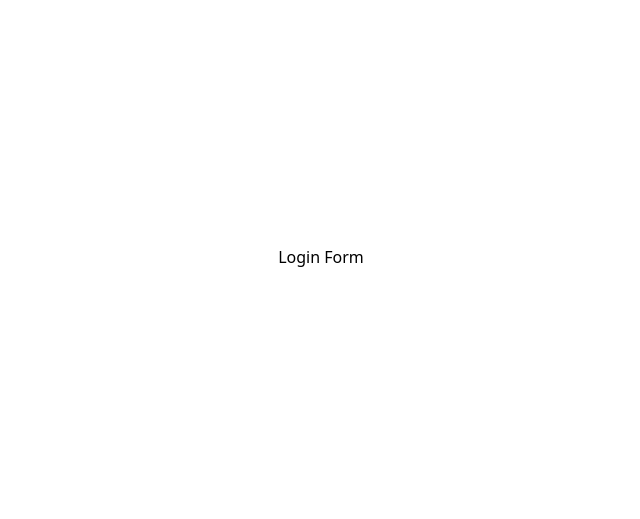
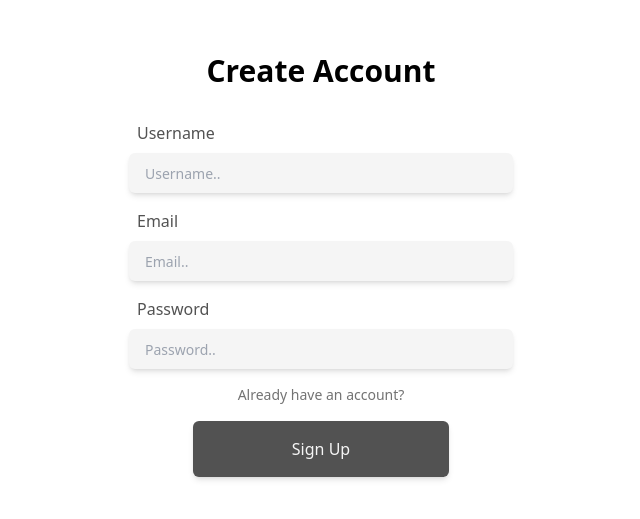
Before and after one commit to AnthonySaliba787/astra-feedback, a React (Vite) app: page /#/ in a window 1280 px wide. Shown: the part 143-662 px from the top of the page, without its empty margins (319-959 px from the left). Built offline with nearby package versions, Linux system fonts and the light colour scheme.

Commit message:
Implement signup and login pages with routing

```diff
--- a/package.json
+++ b/package.json
@@ -14,6 +14,7 @@
   "dependencies": {
     "react": "^18.2.0",
     "react-dom": "^18.2.0",
+    "react-icons": "^5.2.1",
     "react-router-dom": "^6.23.1"
   },
   "devDependencies": {
--- a/src/App.jsx
+++ b/src/App.jsx
@@ -1,4 +1,5 @@
 import { HashRouter, Route, Routes } from "react-router-dom";
+import SignUp from "./components/SignupForm";
 import LoginForm from "./components/LoginForm";
 import NoPage from "./components/NoPage";
 
@@ -7,7 +8,8 @@ function App() {
     <>
       <HashRouter>
         <Routes>
-          <Route exact path="/" element={<LoginForm />} />
+          <Route exact path="/" element={<SignUp />} />
+          <Route exact path="/login" element={<LoginForm />} />
           <Route path="*" element={<NoPage />} />
         </Routes>
       </HashRouter>
--- a/src/components/LoginForm.jsx
+++ b/src/components/LoginForm.jsx
@@ -1,8 +1,42 @@
+import { NavLink } from "react-router-dom";
+
 function LoginForm() {
   return (
     <>
-      <div className="max-w-[1000px] h-screen mx-auto text-center flex flex-col justify-center items-center">
-        <h1>Login Form</h1>
+      <div className="max-w-xl min-h-screen mx-auto text-center flex flex-col justify-center items-center px-8 py-8">
+        <div className="w-full flex flex-col justify-center items-center gap-4">
+          <h1 className="text-3xl font-semibold py-4">Login</h1>
+          <div className="w-full flex flex-col justify-center items-center gap-4">
+            <div className="w-3/4 flex flex-col justify-center gap-2">
+              <h2 className="w-full text-base font-medium text-neutral-600 text-left px-2">
+                Email
+              </h2>
+              <input
+                type="email"
+                placeholder="Email.."
+                className="bg-neutral-100 shadow-md rounded-md indent-2 py-2 px-2 placeholder:text-sm placeholder:font-medium hover:bg-neutral-200 focus:bg-neutral-200 duration-300"
+              />
+            </div>
+            <div className="w-3/4 flex flex-col justify-center gap-2">
+              <h2 className="w-full text-base font-medium text-neutral-600 text-left px-2">
+                Password
+              </h2>
+              <input
+                type="password"
+                placeholder="Password.."
+                className="bg-neutral-100 shadow-md rounded-md indent-2 py-2 px-2 placeholder:text-sm placeholder:font-medium hover:bg-neutral-200 focus:bg-neutral-200 duration-300"
+              />
+            </div>
+          </div>
+          <NavLink to={"/"} className="w-full flex justify-center items-center">
+            <p className="text-sm w-3/4 text-center px-2 cursor-pointer font-medium text-neutral-500 hover:text-neutral-800 duration-300">
+              Don't have an account?
+            </p>
+          </NavLink>
+          <button className="w-1/2 font-medium py-4 bg-neutral-600 text-neutral-100 shadow-md rounded-md hover:bg-neutral-500 focus:bg-neutral-500 active:bg-neutral-400 duration-300">
+            Login
+          </button>
+        </div>
       </div>
     </>
   );
--- /dev/null
+++ b/src/components/SignupForm.jsx
@@ -0,0 +1,84 @@
+import { useState } from "react";
+import { NavLink } from "react-router-dom";
+
+function LoginForm() {
+  const [inputValue, setInputValue] = useState("");
+  const [isPasswordShort, setIsPasswordShort] = useState(false);
+
+  const handleInputChange = (e) => {
+    setInputValue(e.target.value);
+  };
+
+  const handleShortPassword = () => {
+    if (inputValue.length < 8) {
+      setIsPasswordShort(true);
+    } else {
+      setIsPasswordShort(false);
+    }
+  };
+
+  return (
+    <>
+      <div className="max-w-xl min-h-screen mx-auto text-center flex flex-col justify-center items-center px-8 py-8">
+        <div className="w-full flex flex-col justify-center items-center gap-4">
+          <h1 className="text-3xl font-semibold py-4">Create Account</h1>
+          <div className="w-full flex flex-col justify-center items-center gap-4">
+            <div className="w-3/4 flex flex-col justify-center gap-2">
+              <h2 className="w-full text-base font-medium text-neutral-600 text-left px-2">
+                Username
+              </h2>
+              <input
+                type="text"
+                placeholder="Username.."
+                className="bg-neutral-100 shadow-md rounded-md indent-2 py-2 px-2 placeholder:text-sm placeholder:font-medium hover:bg-neutral-200 focus:bg-neutral-200 duration-300"
+              />
+            </div>
+            <div className="w-3/4 flex flex-col justify-center gap-2">
+              <h2 className="w-full text-base font-medium text-neutral-600 text-left px-2">
+                Email
+              </h2>
+              <input
+                type="email"
+                placeholder="Email.."
+                className="bg-neutral-100 shadow-md rounded-md indent-2 py-2 px-2 placeholder:text-sm placeholder:font-medium hover:bg-neutral-200 focus:bg-neutral-200 duration-300"
+              />
+            </div>
+            <div className="w-3/4 flex flex-col justify-center gap-2">
+              <h2 className="w-full text-base font-medium text-neutral-600 text-left px-2">
+                Password
+              </h2>
+              <input
+                type="password"
+                placeholder="Password.."
+                value={inputValue}
+                onChange={handleInputChange}
+                className="bg-neutral-100 shadow-md rounded-md indent-2 py-2 px-2 placeholder:text-sm placeholder:font-medium hover:bg-neutral-200 focus:bg-neutral-200 duration-300"
+              />
+              {isPasswordShort ? (
+                <p className="text-sm font-medium text-red-400">
+                  Password must be 8 characters minimum
+                </p>
+              ) : null}
+            </div>
+          </div>
+          <NavLink
+            to={"/login"}
+            className="w-full flex justify-center items-center"
+          >
+            <p className="text-sm w-3/4 text-center px-2 cursor-pointer font-medium text-neutral-500 hover:text-neutral-800 duration-300">
+              Already have an account?
+            </p>
+          </NavLink>
+          <button
+            onClick={handleShortPassword}
+            className="w-1/2 font-medium py-4 bg-neutral-600 text-neutral-100 shadow-md rounded-md hover:bg-neutral-500 focus:bg-neutral-500 active:bg-neutral-400 duration-300"
+          >
+            Sign Up
+          </button>
+        </div>
+      </div>
+    </>
+  );
+}
+
+export default LoginForm;
```
Also changed, not shown: 1 other file (tests, documents, lock files or other folders).
